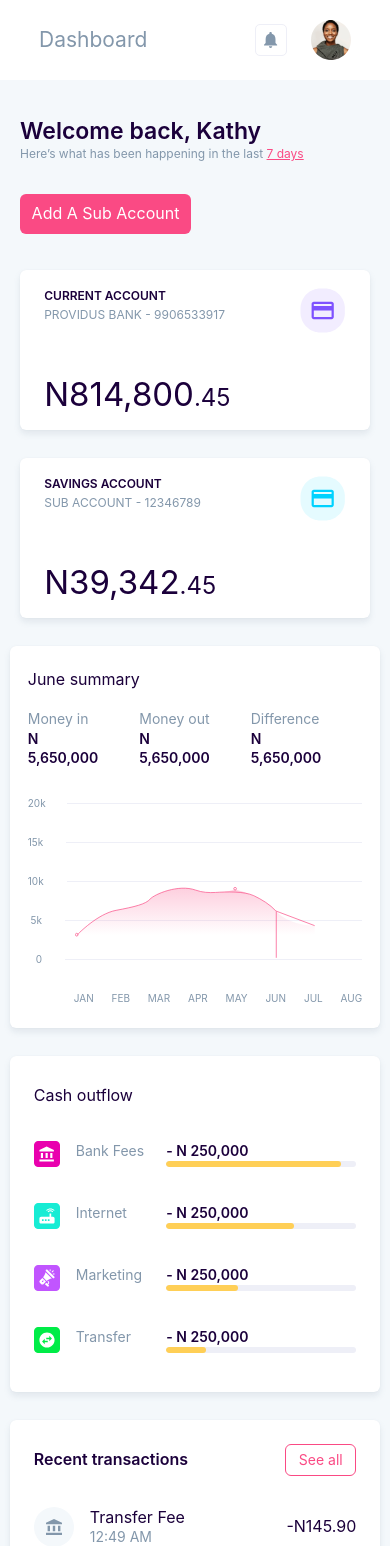
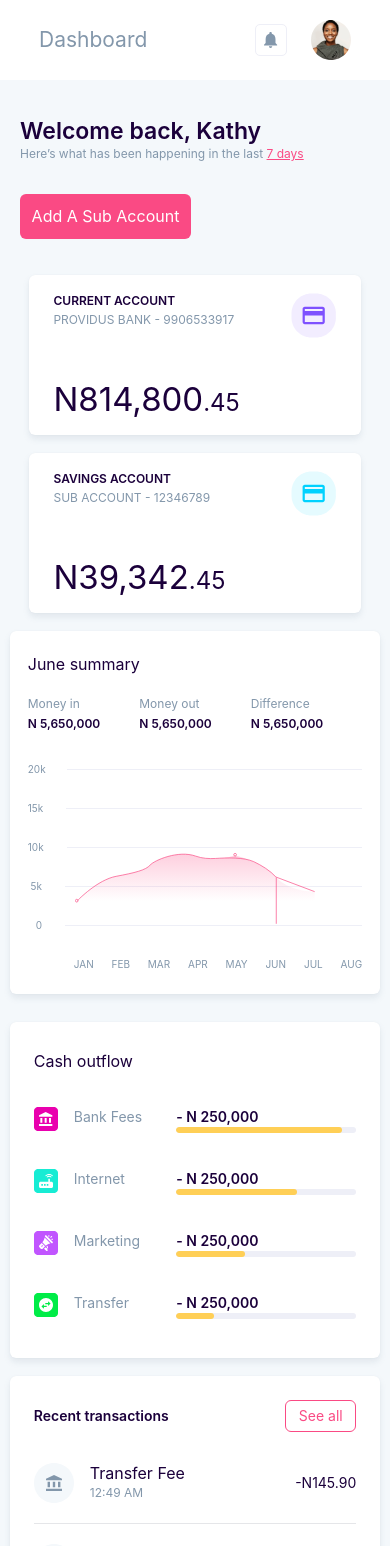
Before and after one commit to jbrit/prospa-1, a React (Create React App) app: page /dashboard in a window 390 px wide. Shown: the top 1546 px of the page. Built offline with nearby package versions, Linux system fonts and the light colour scheme.

Commit message:
refactor: make all screen responsive

```diff
--- a/src/components/AccountCard/AccountCard.module.css
+++ b/src/components/AccountCard/AccountCard.module.css
@@ -42,8 +42,9 @@
 
 @media only screen and (max-width: 475px) {
   .container {
-    width: 350px;
+    width: 85%;
     height: 160px;
+    margin-bottom: 18px;
   }
   .amount {
     font-size: 33px;
--- a/src/components/Button/Button.module.css
+++ b/src/components/Button/Button.module.css
@@ -19,6 +19,6 @@
 
 @media only screen and (max-width: 475px) {
   .container {
-    height: 40px;
+    height: 45px;
   }
 }
--- a/src/components/Header/Header.module.css
+++ b/src/components/Header/Header.module.css
@@ -12,3 +12,14 @@
   margin-bottom: 32px;
   white-space: pre-line;
 }
+
+@media only screen and (max-width: 475px) {
+  .title {
+    font-size: 26px;
+  }
+
+  .subtitle {
+    font-size: 14px;
+    margin-bottom: 30px;
+  }
+}
--- a/src/components/OutflowCard/OutflowCard.module.css
+++ b/src/components/OutflowCard/OutflowCard.module.css
@@ -22,6 +22,9 @@
 
 .leftContainer img {
   margin-right: 16px;
+  width: 24px;
+  height: 24px;
+  object-fit: contain;
 }
 
 .leftContainer {
@@ -60,6 +63,7 @@
   .container {
     width: 95%;
     height: 336px;
+    margin-bottom: 18px;
   }
   .header {
     margin-bottom: 23px;
@@ -67,4 +71,7 @@
   .row {
     margin-top: 36px;
   }
+  .loader {
+    width: 180px;
+  }
 }
--- a/src/components/RecentCard/RecentCard.module.css
+++ b/src/components/RecentCard/RecentCard.module.css
@@ -76,4 +76,15 @@
   .container {
     width: 95%;
   }
+
+  .time {
+    font-size: 12px;
+  }
+
+  .price {
+    font-size: 14px;
+  }
+  .title {
+    font-size: 14px;
+  }
 }
--- a/src/components/SignIn/SignIn.module.css
+++ b/src/components/SignIn/SignIn.module.css
@@ -31,3 +31,10 @@ select {
 .contactContainer {
   display: flex;
 }
+
+@media only screen and (max-width: 475px) {
+  .container {
+    width: 85%;
+    margin-top: 147px;
+  }
+}
--- a/src/components/SignUp/Next/Next.module.css
+++ b/src/components/SignUp/Next/Next.module.css
@@ -42,4 +42,8 @@
   .backButton {
     left: 24px;
   }
+  .container {
+    width: 85%;
+    margin-top: 147px;
+  }
 }
--- a/src/components/SignUp/SignUp.module.css
+++ b/src/components/SignUp/SignUp.module.css
@@ -69,3 +69,10 @@ select {
   line-height: 19px;
   color: var(--dark);
 }
+
+@media only screen and (max-width: 475px) {
+  .container {
+    width: 85%;
+    margin-top: 147px;
+  }
+}
--- a/src/components/SummaryCard/SummaryCard.module.css
+++ b/src/components/SummaryCard/SummaryCard.module.css
@@ -84,7 +84,7 @@
   }
 
   .itemContainer {
-    margin-right: 34px;
+    margin-right: 28px;
   }
 
   .headers {
@@ -98,4 +98,12 @@
     left: 0;
     bottom: 70px;
   }
+
+  .title {
+    font-size: 12px;
+  }
+
+  .price {
+    font-size: 12px;
+  }
 }
--- a/src/components/TextInput/TextInput.module.css
+++ b/src/components/TextInput/TextInput.module.css
@@ -83,3 +83,9 @@ select:-webkit-autofill:focus {
   -webkit-box-shadow: 0 0 0px 1000px #f4f8fb inset;
   transition: background-color 5000s ease-in-out 0s;
 }
+
+@media only screen and (max-width: 475px) {
+  .inputField {
+    margin-bottom: 18px;
+  }
+}
--- a/src/mock/cardData.js
+++ b/src/mock/cardData.js
@@ -9,16 +9,16 @@ export const Data = [
     ],
   },
   {
-    title: 'I have a registered business / charity with CAC',
-    head: 'As a registered business you’ll get:',
+    title: 'My business is not yet registered, I would like to register',
+    head: 'Everything you need to start your business',
     body: [
-      'Account in your business name',
-      'Send to and receive transfers from all Nigerian banks',
-      'Tools for business management',
+      'Registered business name with the CAC',
+      'Tax identification number',
+      'Your account will be automatically opened on completion',
     ],
   },
   {
-    title: 'I have a registered business / charity with CAC',
+    title: 'I’m a freelancer I do business in my personal name',
     head: 'As a registered business you’ll get:',
     body: [
       'Account in your business name',
```
